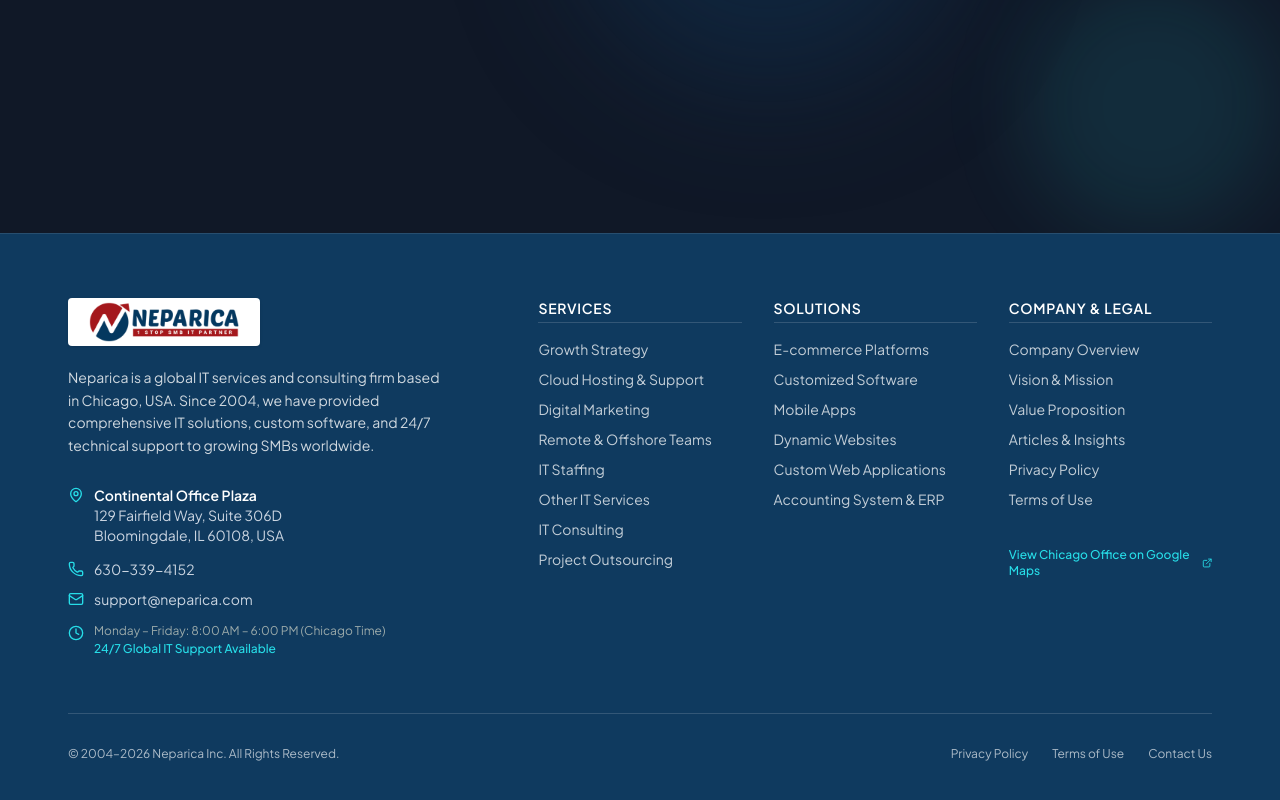
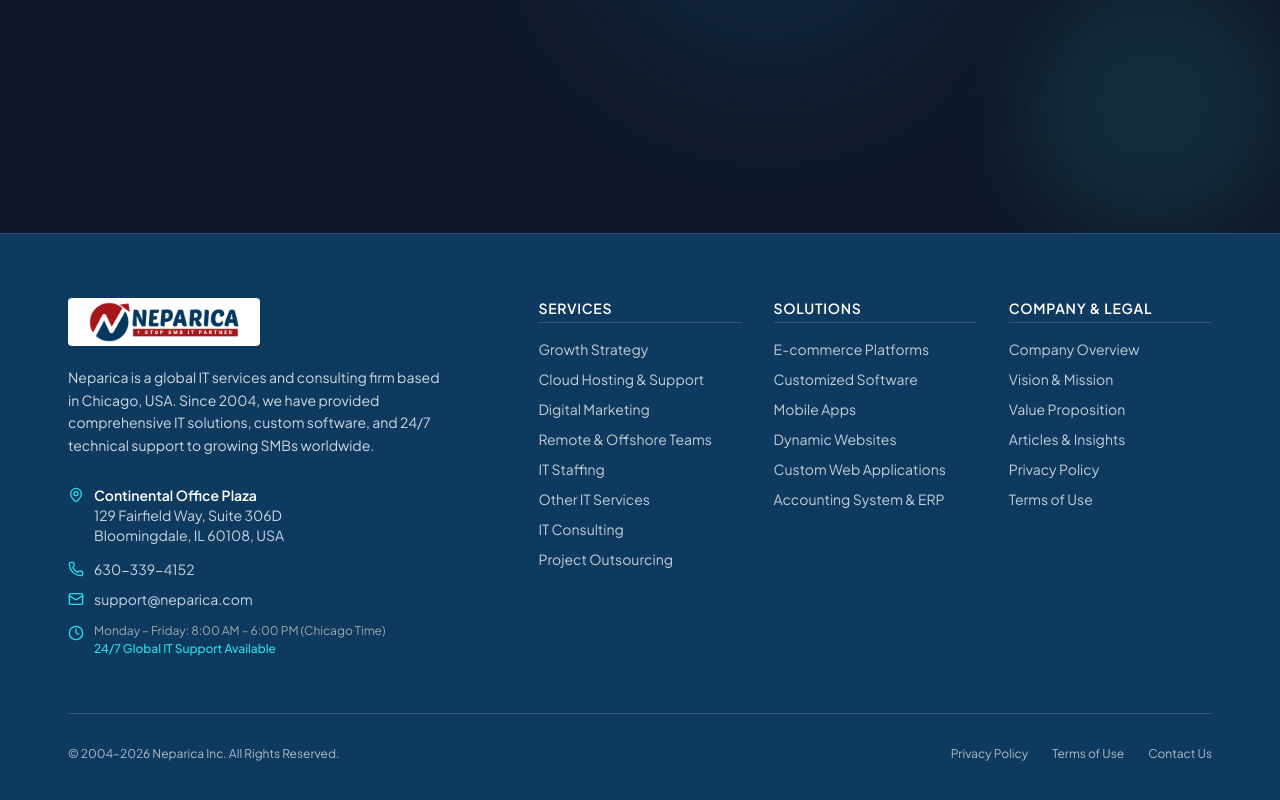
Before and after one commit to kushaljk11/neparica, a Next.js app: page / in a window 1280 px wide. Shown: the part 7520-8320 px from the top of the page. Built offline with nearby package versions, Linux system fonts and the light colour scheme.

Commit message:
added favicons

```diff
--- a/src/components/layout/Footer.tsx
+++ b/src/components/layout/Footer.tsx
@@ -4,7 +4,7 @@
 import { Container } from '@/components/shared/Container';
 import { COMPANY_INFO } from '@/data/company';
 import { FOOTER_SERVICES, FOOTER_SOLUTIONS, FOOTER_RESOURCES } from '@/data/navigation';
-import { MapPin, Phone, Mail, Clock, ExternalLink } from 'lucide-react';
+import { MapPin, Phone, Mail, Clock } from 'lucide-react';
 
 export function Footer() {
   const currentYear = new Date().getFullYear();
@@ -107,12 +107,12 @@
             </ul>
           </div>
 
-          {/* Column 4: Resources & Map */}
+          {/* Column 4: Resources */}
           <div>
             <h3 className="text-sm font-semibold tracking-wider text-white uppercase mb-4 pb-1 border-b border-white/15">
               Company & Legal
             </h3>
-            <ul className="space-y-2.5 text-xs sm:text-sm mb-6">
+            <ul className="space-y-2.5 text-xs sm:text-sm">
               {FOOTER_RESOURCES.map((item) => (
                 <li key={item.title}>
                   <Link
@@ -125,18 +125,6 @@
               ))}
             </ul>
 
-            {/* Office map preview button */}
-            <div className="pt-2">
-              <a
-                href={COMPANY_INFO.contact.googleMapsEmbedUrl}
-                target="_blank"
-                rel="noopener noreferrer"
-                className="inline-flex items-center gap-1.5 text-xs text-accent-cyan hover:underline font-medium"
-              >
-                <span>View Chicago Office on Google Maps</span>
-                <ExternalLink className="w-3 h-3" />
-              </a>
-            </div>
           </div>
         </div>
 
```
Also changed, not shown: 1 other file (tests, documents, lock files or other folders).
